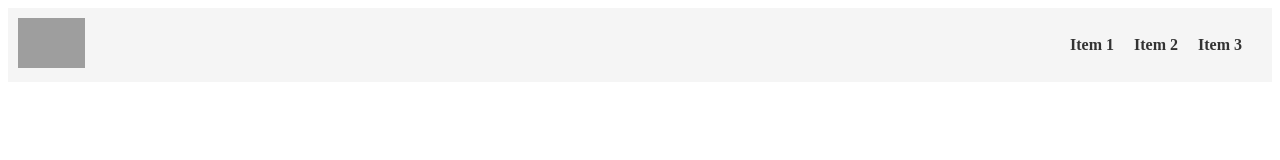
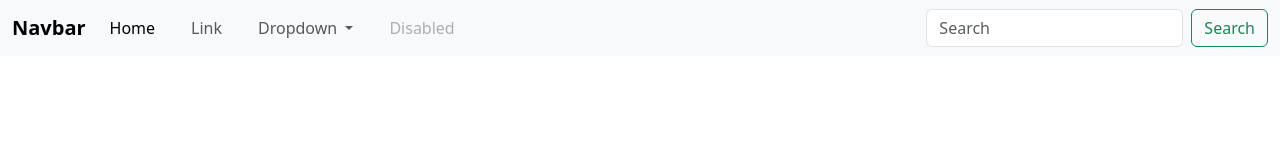
Before and after one commit to Grunwalder/duancuoikhoa_-Th-ng, a plain HTML site: page duan/assets/index.html in a window 1280 px wide. Drawn offline with nearby package versions, Linux system fonts and the light colour scheme; grey boxes are pictures that could not be loaded.

Commit message:
nav-bar-update

```diff
--- a/duan/assets/index.html
+++ b/duan/assets/index.html
@@ -5,19 +5,52 @@
     <meta http-equiv="X-UA-Compatible" content="IE=edge">
     <meta name="viewport" content="width=device-width, initial-scale=1.0">
     <title>Document</title>
+    <!-- bootstrapt -->
+    <link href="https://cdn.jsdelivr.net/npm/bootstrap@5.3.0-alpha1/dist/css/bootstrap.min.css"  rel="stylesheet" >
+    <!-- css -->
     <link rel="stylesheet" href="/duan/assets/style/style.css">
-</head>
-<body>
-    <nav>
-        <div class="logo">
-          <img src="https://cdn.pizzahut.vn/images/Web_V3/Homepage/bd3555a.png" alt="Logo">
-        </div>
-        <ul>
-          <li><a href="#">Item 1</a></li>
-          <li><a href="#">Item 2</a></li>
-          <li><a href="#">Item 3</a></li>
+
+  </head>
+  <body>
+    <nav class="navbar navbar-expand-lg bg-body-tertiary">
+      <div class="container-fluid">
+        <a class="navbar-brand" href="#">Navbar</a>
+        <button class="navbar-toggler" type="button" data-bs-toggle="collapse" data-bs-target="#navbarSupportedContent" aria-controls="navbarSupportedContent" aria-expanded="false" aria-label="Toggle navigation">
+          <span class="navbar-toggler-icon"></span>
+        </button>
+        <div class="collapse navbar-collapse" id="navbarSupportedContent">
+          <ul class="navbar-nav me-auto mb-2 mb-lg-0">
+            <li class="nav-item">
+              <a class="nav-link active"  href="#">Home</a>
+            </li>
+            <li class="nav-item">
+            <a class="nav-link" href="#">Link</a>
+          </li>
+          <li class="nav-item dropdown">
+            <a class="nav-link dropdown-toggle" href="#" role="button" data-bs-toggle="dropdown" aria-expanded="false">
+              Dropdown
+            </a>
+            <ul class="dropdown-menu">
+              <li><a class="dropdown-item" href="#">Action</a></li>
+              <li><a class="dropdown-item" href="#">Another action</a></li>
+              <li><hr class="dropdown-divider"></li>
+              <li><a class="dropdown-item" href="#">Something else here</a></li>
+            </ul>
+          </li>
+          <li class="nav-item">
+            <a class="nav-link disabled">Disabled</a>
+          </li>
         </ul>
-      </nav>
+        <form class="d-flex" role="search">
+          <input class="form-control me-2" type="search" placeholder="Search" aria-label="Search">
+          <button class="btn btn-outline-success" type="submit">Search</button>
+        </form>
+      </div>
+    </div>
+  </nav>
 
 </body>
+<script src="https://cdn.jsdelivr.net/npm/bootstrap@5.3.0-alpha1/dist/js/bootstrap.bundle.min.js" ></script>
+<script src="https://cdn.jsdelivr.net/npm/@popperjs/core@2.11.6/dist/umd/popper.min.js" ></script>
+<script src="https://cdn.jsdelivr.net/npm/bootstrap@5.3.0-alpha1/dist/js/bootstrap.min.js" ></script>
 </html>
```
Also changed, not shown: check/index.html (added, +48 -0 lines), check/main.js (added), check/style.css (added).
